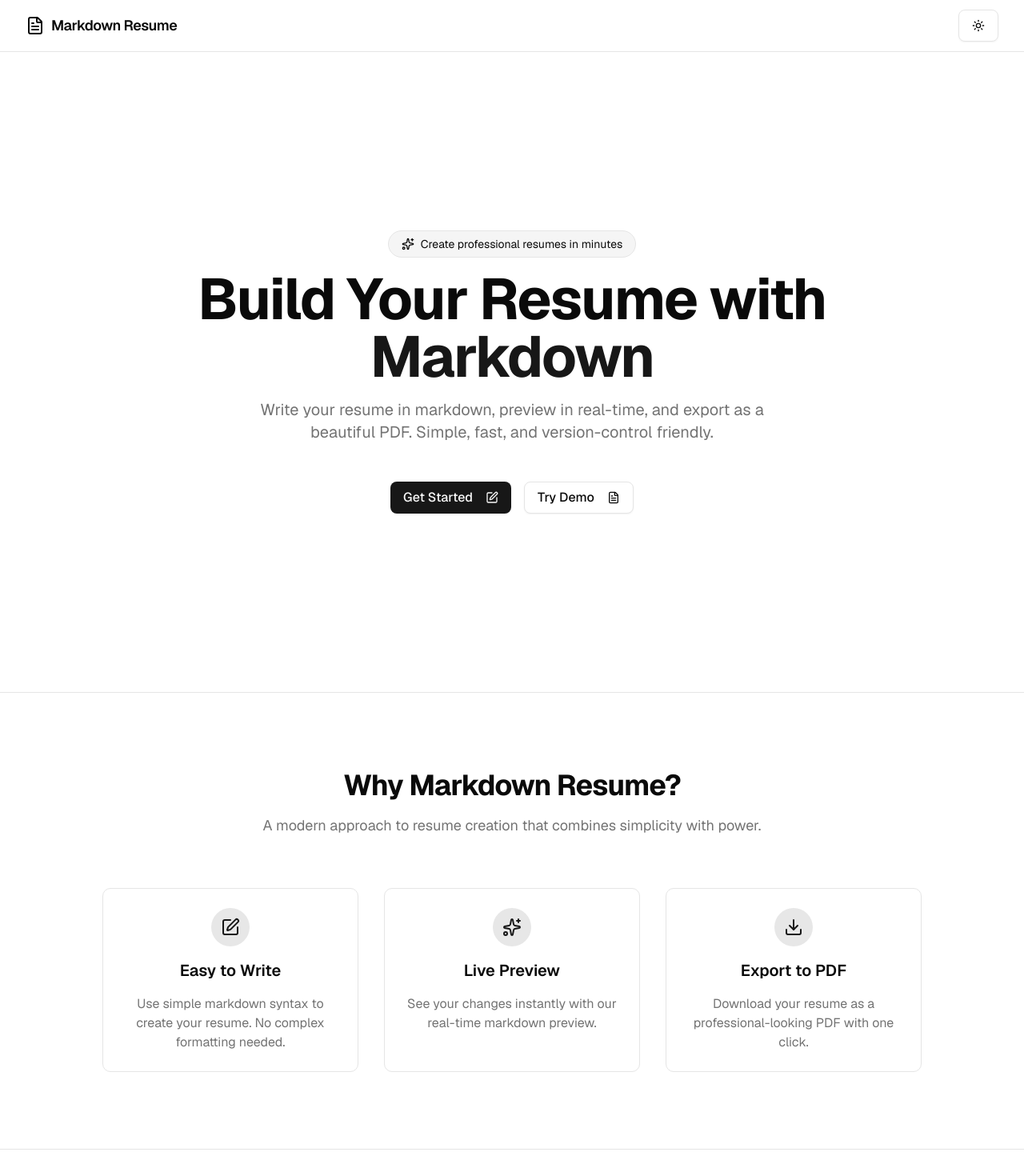
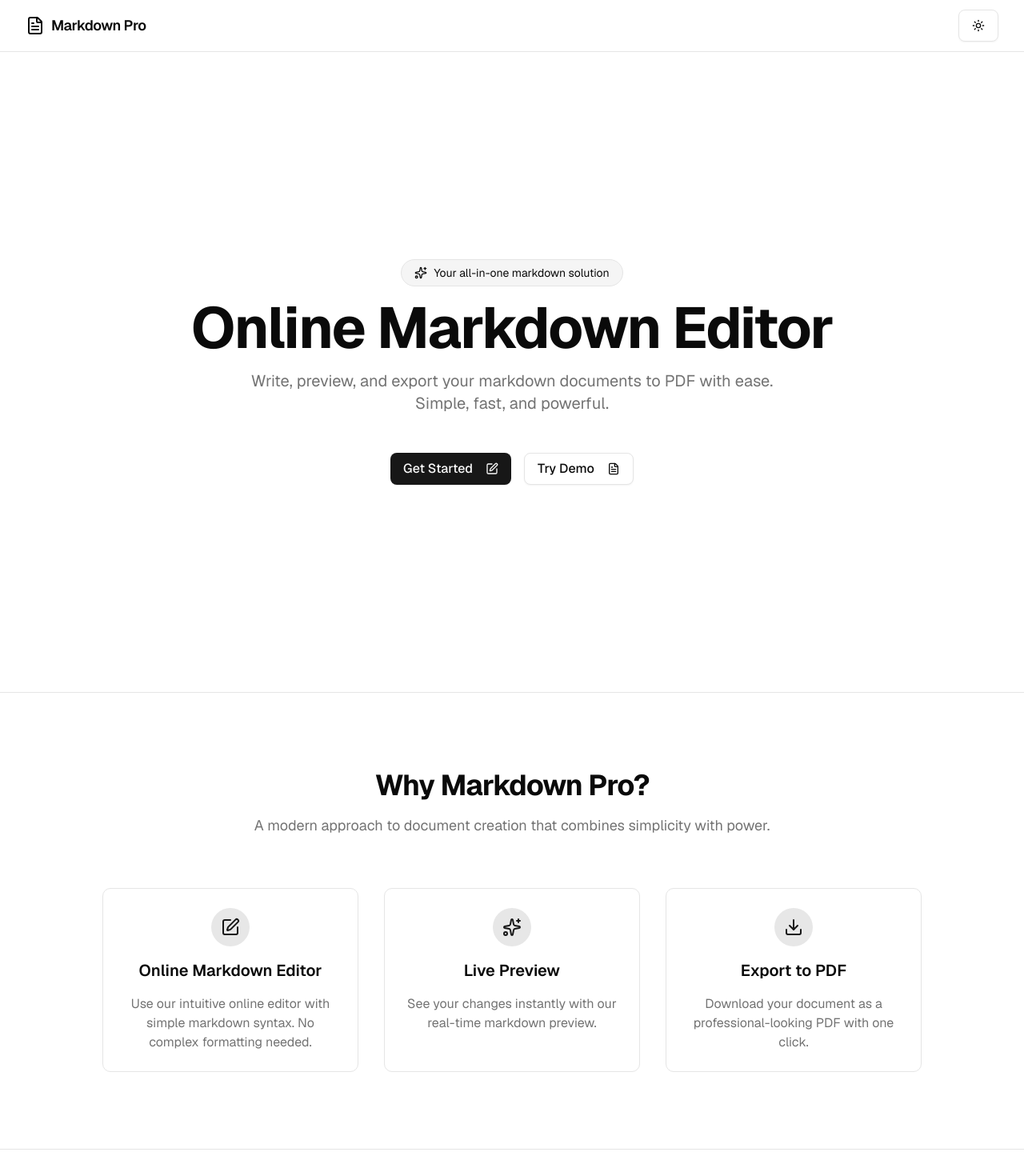
Before and after one commit to kwoktung/markdown-resume-generator, a Next.js app: page / in a window 1280 px wide. Shown: the top 1470 px of the page at 80% size. Built offline with nearby package versions, Linux system fonts and the light colour scheme.

Commit message:
refactor(branding): rebrand from Markdown Resume to Markdown Pro (#37)

```diff
--- a/src/app/api/services/[...rest]/route.ts
+++ b/src/app/api/services/[...rest]/route.ts
@@ -15,9 +15,10 @@ app.route("/pdf", pdfApp);
 app.doc31("/docs", {
   openapi: "3.1.0",
   info: {
-    title: "Markdown Resume API",
+    title: "Markdown Pro API",
     version: "1.0.0",
-    description: "API for managing markdown resumes with AI-powered assistance",
+    description:
+      "API for managing markdown documents with AI-powered assistance",
   },
   servers: [
     {
@@ -30,7 +31,7 @@ app.get(
   "/scalar",
   Scalar({
     url: `${basePath}/docs`,
-    title: "Markdown Resume API",
+    title: "Markdown Pro API",
   }),
 );
 
--- a/src/app/layout.tsx
+++ b/src/app/layout.tsx
@@ -20,27 +20,27 @@ const geistMono = Geist_Mono({
 
 export const metadata: Metadata = {
   title: {
-    default: "Markdown Resume Generator - Create Professional Resumes Online",
-    template: "%s | Markdown Resume Generator",
+    default: "Markdown Pro - Online Markdown Editor with PDF Export",
+    template: "%s | Markdown Pro",
   },
   description:
-    "Create beautiful, professional resumes with Markdown. Free online resume builder with real-time preview, PDF export, and AI-powered assistance. Build your perfect resume in minutes.",
+    "Write, preview, and export your markdown documents to PDF with ease. Free online markdown editor with real-time preview, PDF export, and AI-powered assistance.",
   keywords: [
-    "resume builder",
-    "markdown resume",
-    "CV creator",
-    "online resume",
-    "professional resume",
-    "resume generator",
-    "free resume builder",
-    "PDF resume",
-    "resume template",
     "markdown editor",
-    "AI resume assistant",
+    "online markdown",
+    "markdown to PDF",
+    "markdown preview",
+    "document editor",
+    "markdown converter",
+    "free markdown editor",
+    "PDF export",
+    "markdown writing",
+    "text editor",
+    "AI writing assistant",
   ],
-  authors: [{ name: "Markdown Resume Generator" }],
-  creator: "Markdown Resume Generator",
-  publisher: "Markdown Resume Generator",
+  authors: [{ name: "Markdown Pro" }],
+  creator: "Markdown Pro",
+  publisher: "Markdown Pro",
   formatDetection: {
     email: false,
     address: false,
@@ -54,26 +54,26 @@ export const metadata: Metadata = {
     type: "website",
     locale: "en_US",
     url: "/",
-    title: "Markdown Resume Generator - Create Professional Resumes Online",
+    title: "Markdown Pro - Online Markdown Editor with PDF Export",
     description:
-      "Create beautiful, professional resumes with Markdown. Free online resume builder with real-time preview, PDF export, and AI-powered assistance.",
-    siteName: "Markdown Resume Generator",
+      "Write, preview, and export your markdown documents to PDF with ease. Free online markdown editor with real-time preview, PDF export, and AI-powered assistance.",
+    siteName: "Markdown Pro",
     images: [
       {
         url: "/logo.png",
         width: 1200,
         height: 630,
-        alt: "Markdown Resume Generator",
+        alt: "Markdown Pro",
       },
     ],
   },
   twitter: {
     card: "summary_large_image",
-    title: "Markdown Resume Generator - Create Professional Resumes Online",
+    title: "Markdown Pro - Online Markdown Editor with PDF Export",
     description:
-      "Create beautiful, professional resumes with Markdown. Free online resume builder with real-time preview, PDF export, and AI-powered assistance.",
+      "Write, preview, and export your markdown documents to PDF with ease. Free online markdown editor with real-time preview, PDF export, and AI-powered assistance.",
     images: ["/logo.png"],
-    creator: "@markdownresume",
+    creator: "@markdownpro",
   },
   robots: {
     index: true,
@@ -91,11 +91,11 @@ export const metadata: Metadata = {
     apple: "/logo.png",
   },
   manifest: "/manifest.json",
-  applicationName: "Markdown Resume Generator",
+  applicationName: "Markdown Pro",
   appleWebApp: {
     capable: true,
     statusBarStyle: "default",
-    title: "Markdown Resume",
+    title: "Markdown Pro",
   },
   verification: {
     // Add your verification tokens here when you get them
--- a/src/app/page.tsx
+++ b/src/app/page.tsx
@@ -13,7 +13,7 @@ export default function Home() {
           <Link href="/" className="flex items-center gap-2">
             <FileText className="h-6 w-6" />
             <span className="text-lg font-semibold tracking-tight">
-              Markdown Resume
+              Markdown Pro
             </span>
           </Link>
           <nav className="flex items-center gap-6">
@@ -30,15 +30,14 @@ export default function Home() {
           <div className="flex flex-col items-center gap-4 text-center">
             <div className="inline-flex items-center gap-2 rounded-full border border-border bg-secondary px-4 py-1.5 text-sm">
               <Sparkles className="h-4 w-4" />
-              <span>Create professional resumes in minutes</span>
+              <span>Your all-in-one markdown solution</span>
             </div>
             <h1 className="text-4xl font-bold tracking-tight sm:text-5xl md:text-6xl lg:text-7xl max-w-4xl">
-              Build Your Resume with{" "}
-              <span className="text-primary">Markdown</span>
+              Online Markdown Editor
             </h1>
             <p className="text-lg text-muted-foreground max-w-2xl sm:text-xl">
-              Write your resume in markdown, preview in real-time, and export as
-              a beautiful PDF. Simple, fast, and version-control friendly.
+              Write, preview, and export your markdown documents to PDF with
+              ease. Simple, fast, and powerful.
             </p>
           </div>
 
@@ -62,11 +61,11 @@ export default function Home() {
         <section className="container mx-auto px-4 py-16 md:px-8 md:py-24 border-t border-border">
           <div className="flex flex-col items-center gap-4 text-center mb-16">
             <h2 className="text-3xl font-bold tracking-tight sm:text-4xl">
-              Why Markdown Resume?
+              Why Markdown Pro?
             </h2>
             <p className="text-lg text-muted-foreground max-w-2xl">
-              A modern approach to resume creation that combines simplicity with
-              power.
+              A modern approach to document creation that combines simplicity
+              with power.
             </p>
           </div>
 
@@ -75,10 +74,10 @@ export default function Home() {
               <div className="p-3 rounded-full bg-primary/10">
                 <Edit className="h-6 w-6 text-primary" />
               </div>
-              <h3 className="text-xl font-semibold">Easy to Write</h3>
+              <h3 className="text-xl font-semibold">Online Markdown Editor</h3>
               <p className="text-muted-foreground">
-                Use simple markdown syntax to create your resume. No complex
-                formatting needed.
+                Use our intuitive online editor with simple markdown syntax. No
+                complex formatting needed.
               </p>
             </div>
 
@@ -98,7 +97,7 @@ export default function Home() {
               </div>
               <h3 className="text-xl font-semibold">Export to PDF</h3>
               <p className="text-muted-foreground">
-                Download your resume as a professional-looking PDF with one
+                Download your document as a professional-looking PDF with one
                 click.
               </p>
             </div>
@@ -112,12 +111,11 @@ export default function Home() {
               Ready to Get Started?
             </h2>
             <p className="text-lg text-muted-foreground max-w-xl">
-              Join thousands of professionals who create their resumes with
-              markdown.
+              Start creating beautiful documents with the power of markdown.
             </p>
             <Button asChild size="lg" className="text-base">
               <Link href="/editor">
-                Create Your Resume
+                Start Editing
                 <FileText className="ml-2 h-4 w-4" />
               </Link>
             </Button>
@@ -129,7 +127,7 @@ export default function Home() {
       <footer className="border-t border-border bg-muted/50">
         <div className="container mx-auto flex flex-col sm:flex-row items-center justify-between gap-4 px-4 py-6 md:px-8">
           <p className="text-sm text-muted-foreground">
-            © {new Date().getFullYear()} Markdown Resume. All rights reserved.
+            © {new Date().getFullYear()} Markdown Pro. All rights reserved.
           </p>
           <div className="flex items-center gap-6">
             <a
--- a/src/app/privacy/page.tsx
+++ b/src/app/privacy/page.tsx
@@ -12,7 +12,7 @@ export default function PrivacyPolicy() {
           <Link href="/" className="flex items-center gap-2">
             <FileText className="h-6 w-6" />
             <span className="text-lg font-semibold tracking-tight">
-              Markdown Resume
+              Markdown Pro
             </span>
           </Link>
           <nav className="flex items-center gap-6">
@@ -37,17 +37,16 @@ export default function PrivacyPolicy() {
             <section className="prose prose-gray dark:prose-invert max-w-none">
               <h2 className="text-2xl font-semibold mb-4">Introduction</h2>
               <p className="text-muted-foreground mb-6">
-                Markdown Resume is an open-source project committed to
-                protecting your privacy. This Privacy Policy explains how we
-                collect, use, and safeguard your information when you use our
-                service.
+                Markdown Pro is an open-source project committed to protecting
+                your privacy. This Privacy Policy explains how we collect, use,
+                and safeguard your information when you use our service.
               </p>
 
               <h2 className="text-2xl font-semibold mb-4 mt-8">
                 Information We Collect
               </h2>
               <p className="text-muted-foreground mb-4">
-                When you use Markdown Resume, we may collect:
+                When you use Markdown Pro, we may collect:
               </p>
               <ul className="list-disc list-inside text-muted-foreground mb-6 space-y-2">
                 <li>
@@ -55,7 +54,7 @@ export default function PrivacyPolicy() {
                   authentication details when you sign in
                 </li>
                 <li>
-                  <strong>Resume Content:</strong> The markdown content and
+                  <strong>Document Content:</strong> The markdown content and
                   documents you create and store
                 </li>
                 <li>
@@ -72,7 +71,7 @@ export default function PrivacyPolicy() {
               </p>
               <ul className="list-disc list-inside text-muted-foreground mb-6 space-y-2">
                 <li>Provide and maintain our service</li>
-                <li>Store and sync your resume documents</li>
+                <li>Store and sync your documents</li>
                 <li>Improve and optimize the user experience</li>
                 <li>Communicate with you about service updates</li>
               </ul>
@@ -103,7 +102,7 @@ export default function PrivacyPolicy() {
                 <li>Access your personal data</li>
                 <li>Request correction of your data</li>
                 <li>Request deletion of your data</li>
-                <li>Export your resume documents</li>
+                <li>Export your documents</li>
               </ul>
 
               <h2 className="text-2xl font-semibold mb-4 mt-8">
@@ -151,7 +150,7 @@ export default function PrivacyPolicy() {
       <footer className="border-t border-border bg-muted/50">
         <div className="container mx-auto flex flex-col sm:flex-row items-center justify-between gap-4 px-4 py-6 md:px-8">
           <p className="text-sm text-muted-foreground">
-            © {new Date().getFullYear()} Markdown Resume. All rights reserved.
+            © {new Date().getFullYear()} Markdown Pro. All rights reserved.
           </p>
           <div className="flex items-center gap-6">
             <Link
--- a/src/app/terms/page.tsx
+++ b/src/app/terms/page.tsx
@@ -12,7 +12,7 @@ export default function TermsOfService() {
           <Link href="/" className="flex items-center gap-2">
             <FileText className="h-6 w-6" />
             <span className="text-lg font-semibold tracking-tight">
-              Markdown Resume
+              Markdown Pro
             </span>
           </Link>
           <nav className="flex items-center gap-6">
@@ -39,8 +39,8 @@ export default function TermsOfService() {
                 Acceptance of Terms
               </h2>
               <p className="text-muted-foreground mb-6">
-                By accessing and using Markdown Resume, you accept and agree to
-                be bound by the terms and provision of this agreement. If you do
+                By accessing and using Markdown Pro, you accept and agree to be
+                bound by the terms and provision of this agreement. If you do
                 not agree to these Terms of Service, please do not use our
                 service.
               </p>
@@ -49,8 +49,8 @@ export default function TermsOfService() {
                 Use of Service
               </h2>
               <p className="text-muted-foreground mb-4">
-                Markdown Resume is provided as an open-source tool for creating
-                and managing resume documents. You agree to:
+                Markdown Pro is provided as an open-source tool for creating and
+                managing documents. You agree to:
               </p>
               <ul className="list-disc list-inside text-muted-foreground mb-6 space-y-2">
                 <li>Use the service for lawful purposes only</li>
@@ -71,16 +71,16 @@ export default function TermsOfService() {
 
               <h2 className="text-2xl font-semibold mb-4 mt-8">User Content</h2>
               <p className="text-muted-foreground mb-4">
-                You retain all rights to the resume content you create using our
-                service. By using Markdown Resume, you grant us the right to:
+                You retain all rights to the content you create using our
+                service. By using Markdown Pro, you grant us the right to:
               </p>
               <ul className="list-disc list-inside text-muted-foreground mb-6 space-y-2">
                 <li>Store and process your content to provide the service</li>
                 <li>Create backups of your content for reliability purposes</li>
               </ul>
               <p className="text-muted-foreground mb-6">
-                We will not share, sell, or use your resume content for any
-                other purpose without your explicit consent.
+                We will not share, sell, or use your content for any other
+                purpose without your explicit consent.
               </p>
 
               <h2 className="text-2xl font-semibold mb-4 mt-8">
@@ -97,27 +97,27 @@ export default function TermsOfService() {
                 Intellectual Property
               </h2>
               <p className="text-muted-foreground mb-6">
-                The Markdown Resume software is open-source and licensed under
-                the terms specified in the project repository. You are free to
-                use, modify, and distribute the software according to the
-                license terms.
+                The Markdown Pro software is open-source and licensed under the
+                terms specified in the project repository. You are free to use,
+                modify, and distribute the software according to the license
+                terms.
               </p>
 
               <h2 className="text-2xl font-semibold mb-4 mt-8">
                 Limitation of Liability
               </h2>
               <p className="text-muted-foreground mb-6">
-                To the maximum extent permitted by law, Markdown Resume shall
-                not be liable for any indirect, incidental, special,
-                consequential, or punitive damages resulting from your use or
-                inability to use the service.
+                To the maximum extent permitted by law, Markdown Pro shall not
+                be liable for any indirect, incidental, special, consequential,
+                or punitive damages resulting from your use or inability to use
+                the service.
               </p>
 
               <h2 className="text-2xl font-semibold mb-4 mt-8">Data Backup</h2>
               <p className="text-muted-foreground mb-6">
                 While we implement backup procedures, you are responsible for
-                maintaining your own backups of your resume content. We
-                recommend regularly exporting your documents.
+                maintaining your own backups of your content. We recommend
+                regularly exporting your documents.
               </p>
 
               <h2 className="text-2xl font-semibold mb-4 mt-8">Termination</h2>
@@ -173,7 +173,7 @@ export default function TermsOfService() {
       <footer className="border-t border-border bg-muted/50">
         <div className="container mx-auto flex flex-col sm:flex-row items-center justify-between gap-4 px-4 py-6 md:px-8">
           <p className="text-sm text-muted-foreground">
-            © {new Date().getFullYear()} Markdown Resume. All rights reserved.
+            © {new Date().getFullYear()} Markdown Pro. All rights reserved.
           </p>
           <div className="flex items-center gap-6">
             <Link
```
Also changed, not shown: public/manifest.json, 1 other file (tests, documents, lock files or other folders).
